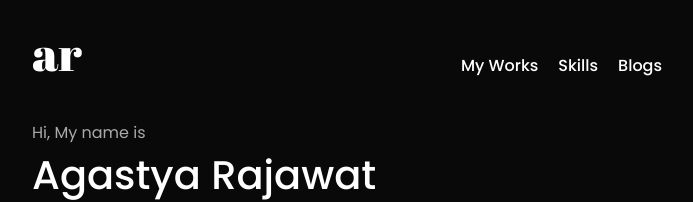
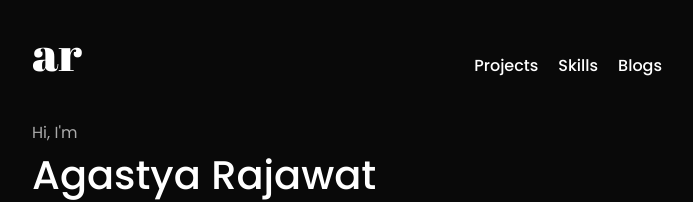
Before and after one commit to Agastya909/persona-website, a React (Vite) app: page / in a window 1280 px wide. Shown: the top 202 px of the page, without its empty margins (288-981 px from the left). Built offline with nearby package versions, Linux system fonts and the light colour scheme.

Commit message:
Minor text changes

```diff
--- a/src/component/Nav.jsx
+++ b/src/component/Nav.jsx
@@ -11,7 +11,7 @@ const Nav = () => {
       </a>
       <div>
         <a href="/projects" className="nav-link">
-          My Works
+          Projects
         </a>
         <a href="/skills" className="nav-link">
           Skills
--- a/src/pages/home/home.jsx
+++ b/src/pages/home/home.jsx
@@ -100,7 +100,7 @@ const Home = () => {
       <Nav />
       <div>
         <p className="hi" style={{ fontWeight: "lighter" }}>
-          {"Hi, My name is"}
+          {"Hi, I'm"}
         </p>
         <p className="intro-main-home">{"Agastya Rajawat"} </p>
         <div className="intro-sub-home home-name">
```
